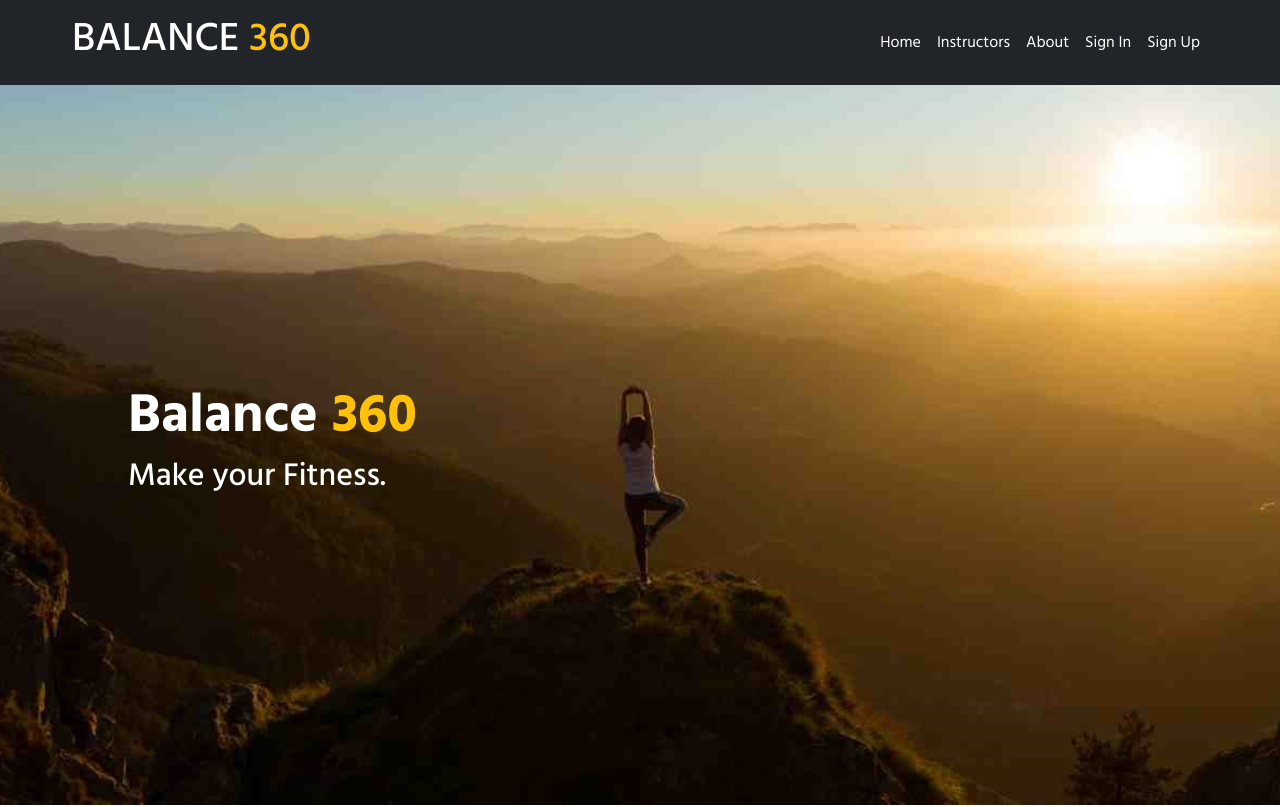
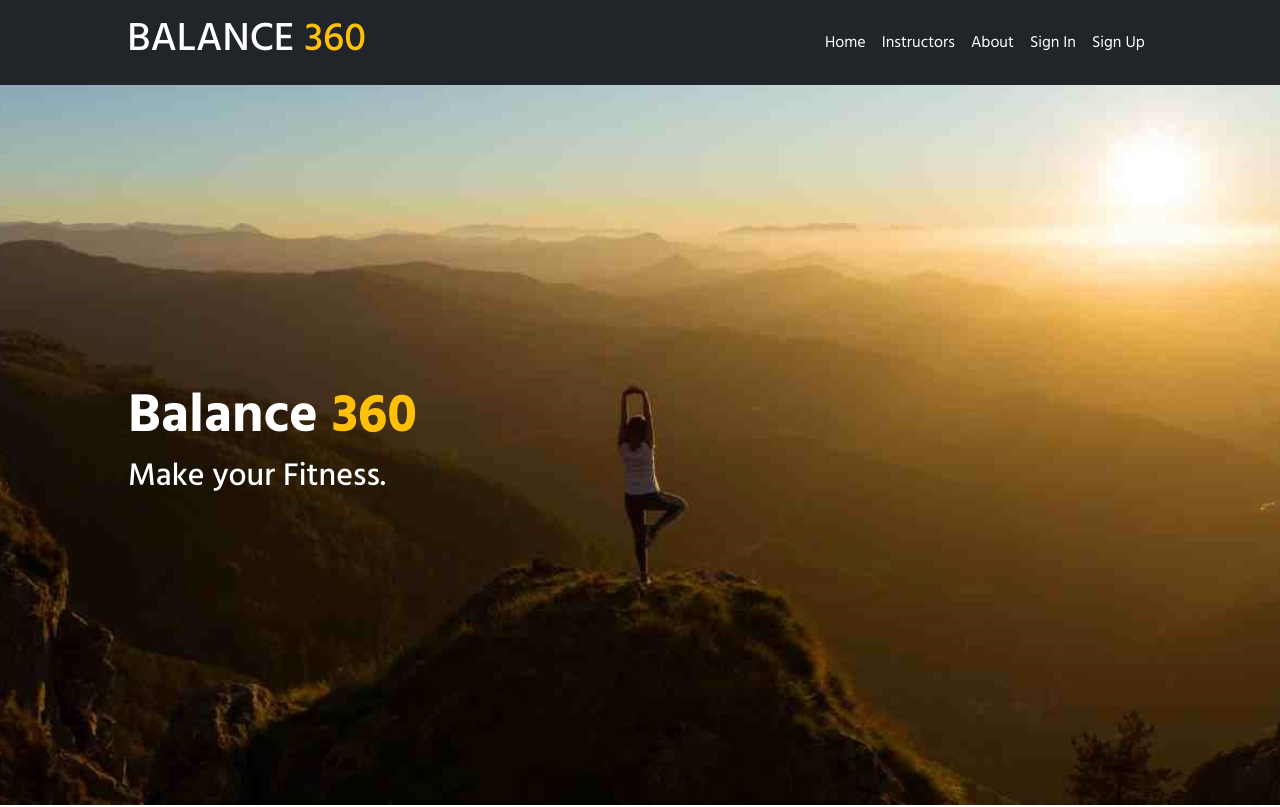
Before and after one commit to mdnh42/HeathCare, a React (Create React App) app: page / in a window 1280 px wide. Shown: the top 807 px of the page. Built offline with nearby package versions, Linux system fonts and the light colour scheme; no server answers.

Commit message:
Final Commit

```diff
--- a/public/index.html
+++ b/public/index.html
@@ -3,7 +3,7 @@
 
 <head>
   <meta charset="utf-8" />
-  <link rel="icon" href="%PUBLIC_URL%/favicon.ico" />
+  <link rel="icon" href="%PUBLIC_URL%/b360.svg" />
   <meta name="viewport" content="width=device-width, initial-scale=1" />
   <meta name="theme-color" content="#000000" />
   <meta name="description" content="Web site created using create-react-app" />
--- a/src/components/Header/Header.css
+++ b/src/components/Header/Header.css
@@ -1,6 +1,6 @@
 .Header{
     background-color: #232D39 !important;
-    padding: 10px 60px;
+    padding: 10px 9vw;
 }
 .Header a{
     color: white !important;
```
Also changed, not shown: public/B360.svg (added).
